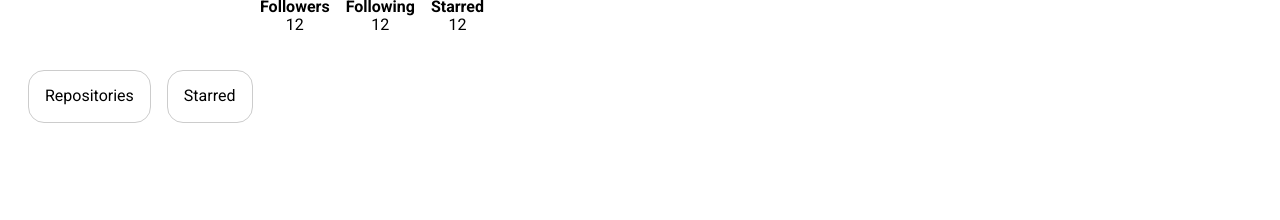
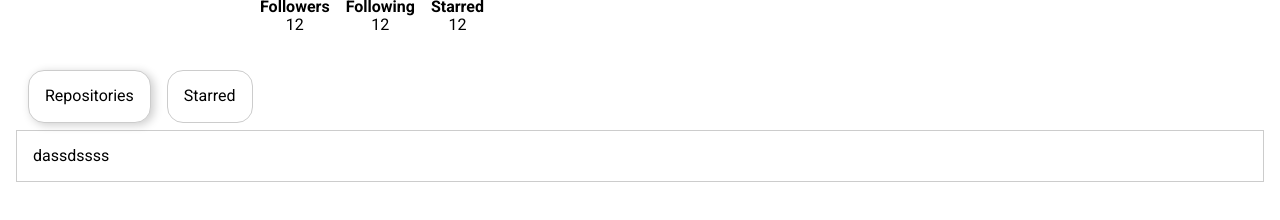
Before and after one commit to FelippeNO/github_api_project, a React (Create React App) app: page / in a window 1280 px wide. Shown: the part 192-412 px from the top of the page. Built offline with nearby package versions, Linux system fonts and the light colour scheme.

Commit message:
Fixed bug

```diff
--- a/src/components/Repos/index.js
+++ b/src/components/Repos/index.js
@@ -11,8 +11,8 @@ function Repos() {
                 <Styled.ContainerTab>Repositories</Styled.ContainerTab>
                 <Styled.ContainerTab>Starred</Styled.ContainerTab>
             </Styled.ContainerTabList>
-            <Styled.ContainerTabPanel>panel Repositories</Styled.ContainerTabPanel>
-            <Styled.ContainerTabPanel>panel Starred</Styled.ContainerTabPanel>
+            <Styled.ContainerTabPanel>dassdssss</Styled.ContainerTabPanel>
+            <Styled.ContainerTabPanel>fsdfs</Styled.ContainerTabPanel>
         </Styled.ContainerTabs>
     )
 }
--- a/src/components/Repos/styled.js
+++ b/src/components/Repos/styled.js
@@ -5,15 +5,14 @@ export const ContainerTabs = styled(Tabs)`
   font-size: 16px;
   width: 100%;
   margin-top: 16px;
-`
+`;
 
 export const ContainerTabList = styled(TabList)`
   list-style-type: none;
   padding: 4px;
   display: flex;
   margin: 0;
-`
-
+`;
 ContainerTabList.tabsRole = "TabList";
 
 export const ContainerTab = styled(Tab)`
@@ -23,32 +22,30 @@ padding: 16px;
   user-select: none;
   cursor: pointer;
   z-index: 9999;
-backround-color: #fff;
+  background-color: #fff;
   margin: 8px;
-
-
-&: focus{
+  &:focus {
     outline: none;
-
   }
-
-&.isSelected{
-box-shadow: 3px 2px 10px rgba(0,0,0,0.2);
+  &.isSelected {
+    box-shadow: 3px 2px 10px rgba(0, 0, 0, 0.2);
   }
-`
-
-ContainerTabList.tabsRole = "Tab";
+`;
+ContainerTab.tabsRole = "Tab";
 
 export const ContainerTabPanel = styled(TabPanel)`
   padding: 16px;
-border: 1px solid ccc;
+  border: 1px solid #ccc;
   display: none;
   margin-top: -5px;
-
-
-&.isSelected{
+  &.isSelected {
     display: block;
   }
-`
+`;
+ContainerTabPanel.tabsRole = "TabPanel";
 
-ContainerTabList.tabsRole = "TabPanel";
+export const ContainerList = styled.div`
+  display: flex;
+  justify-content: flex-start;
+  flex-wrap: wrap;
+`;
```
Lines whose indentation alone changed are shown as unchanged.
